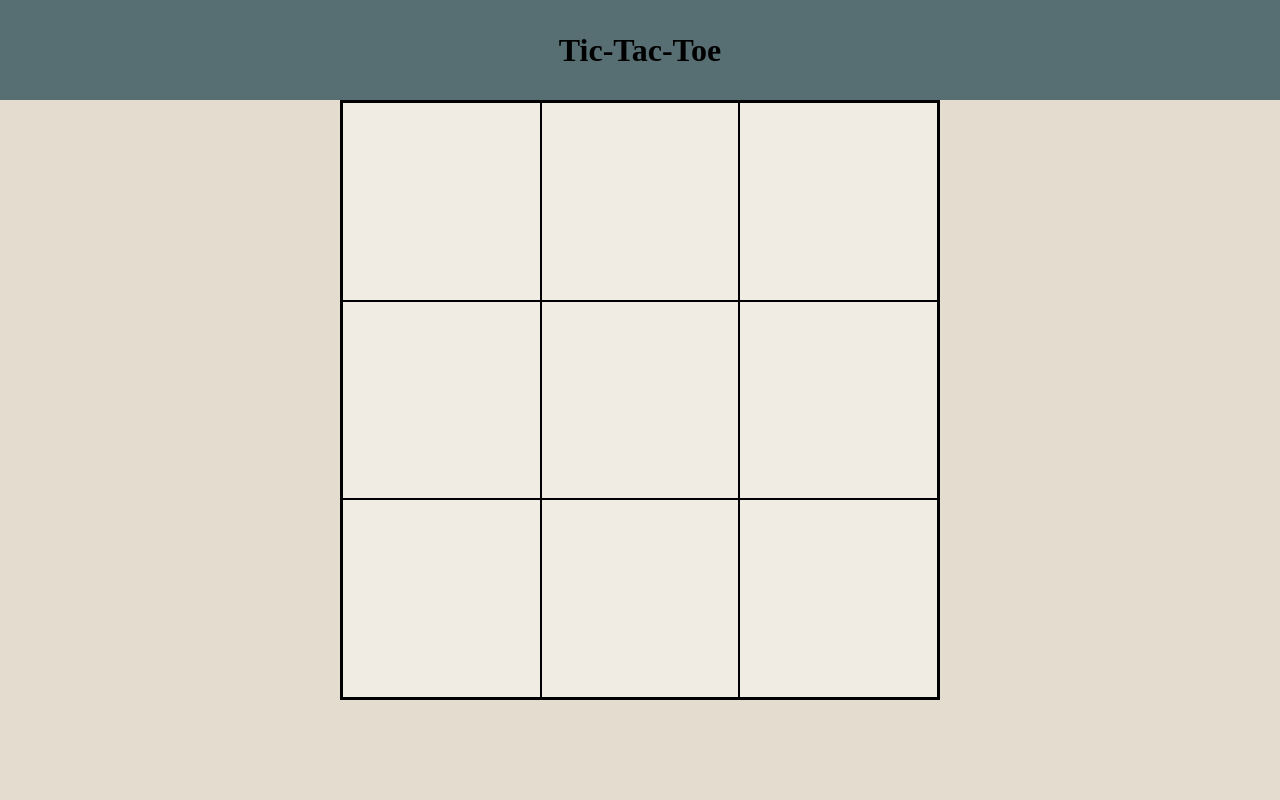
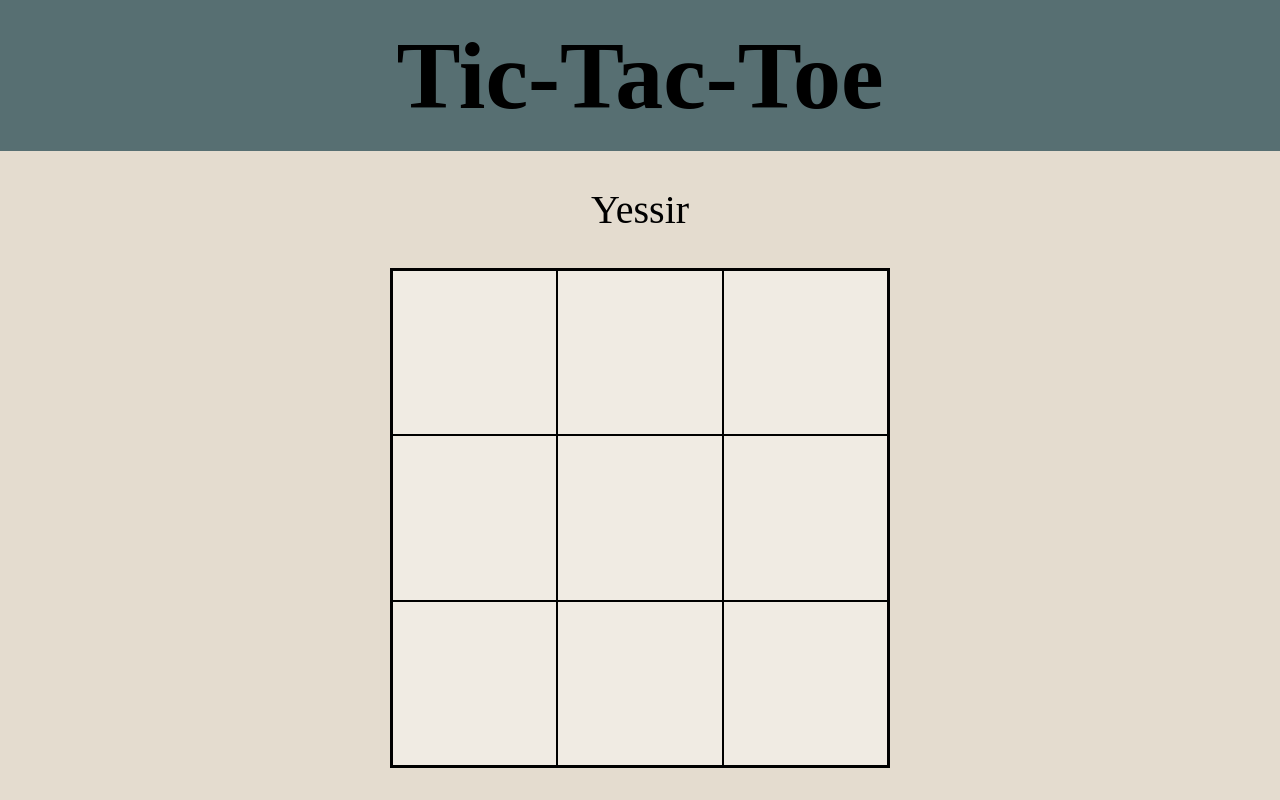
Before and after one commit to hojinchang/tic-tac-toe, a plain HTML site: page index.html in a window 1280 px wide. Drawn offline with Linux system fonts and the light colour scheme.

Commit message:
Correctly size headers and text

```diff
--- a/index.html
+++ b/index.html
@@ -13,6 +13,8 @@
         </header>
 
         <main>
+            <div class="game-message">Yessir</div>
+
             <div class="board">
                 <button type="button" class="cell" data-index="0"></button>
                 <button type="button" class="cell" data-index="1"></button>
--- a/style.css
+++ b/style.css
@@ -13,22 +13,28 @@
 
 header {
     display: flex;
-    height: 100px;
     justify-content: center;
     align-items: center;
+    background-color: var(--colour-1);
+    font-size: 3rem;
     padding: 20px;
-    background-color: var(--colour-1);
-
 }
 
 body {
     background-color: var(--colour-3);
 }
 
+
+.game-message {
+    text-align: center;
+    font-size: 2.5rem;
+    padding: 35px;
+}
+
 .board {
     display: grid;
-    max-width: 600px;
-    height: 600px;
+    max-width: 500px;
+    height: 500px;
     grid-template: 1fr 1fr 1fr / 1fr 1fr 1fr;
     border: 2px solid;
     margin: 0 auto;
```
